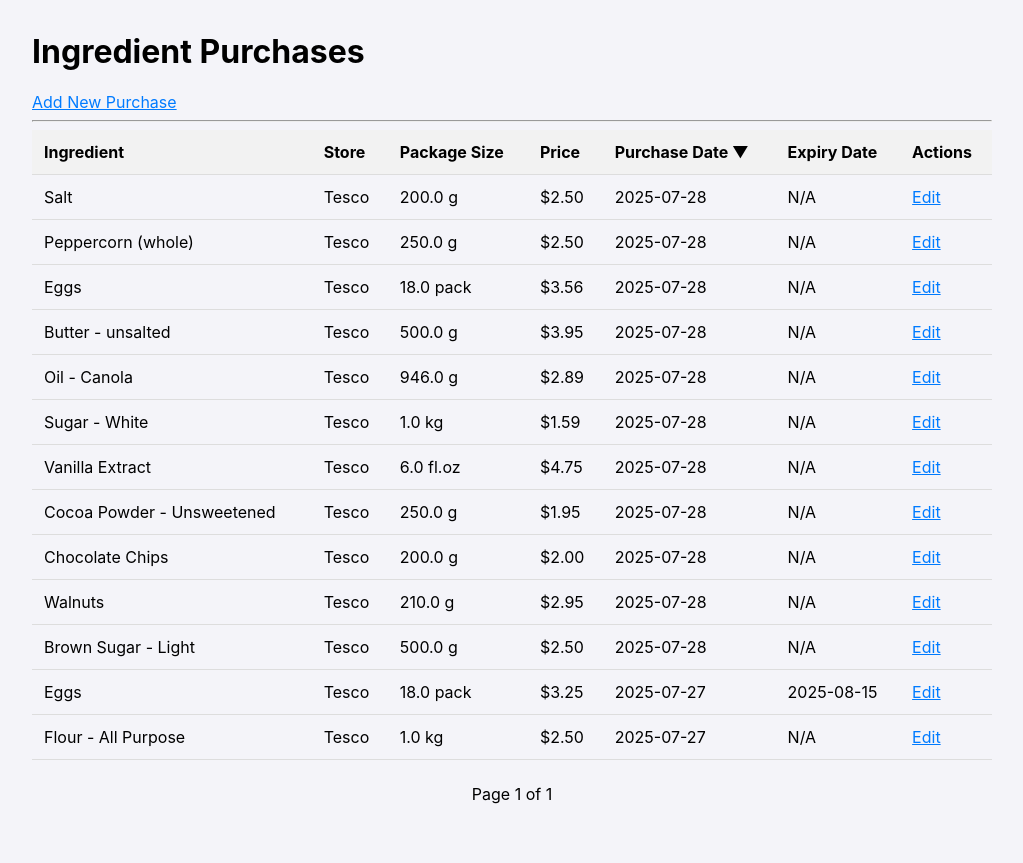
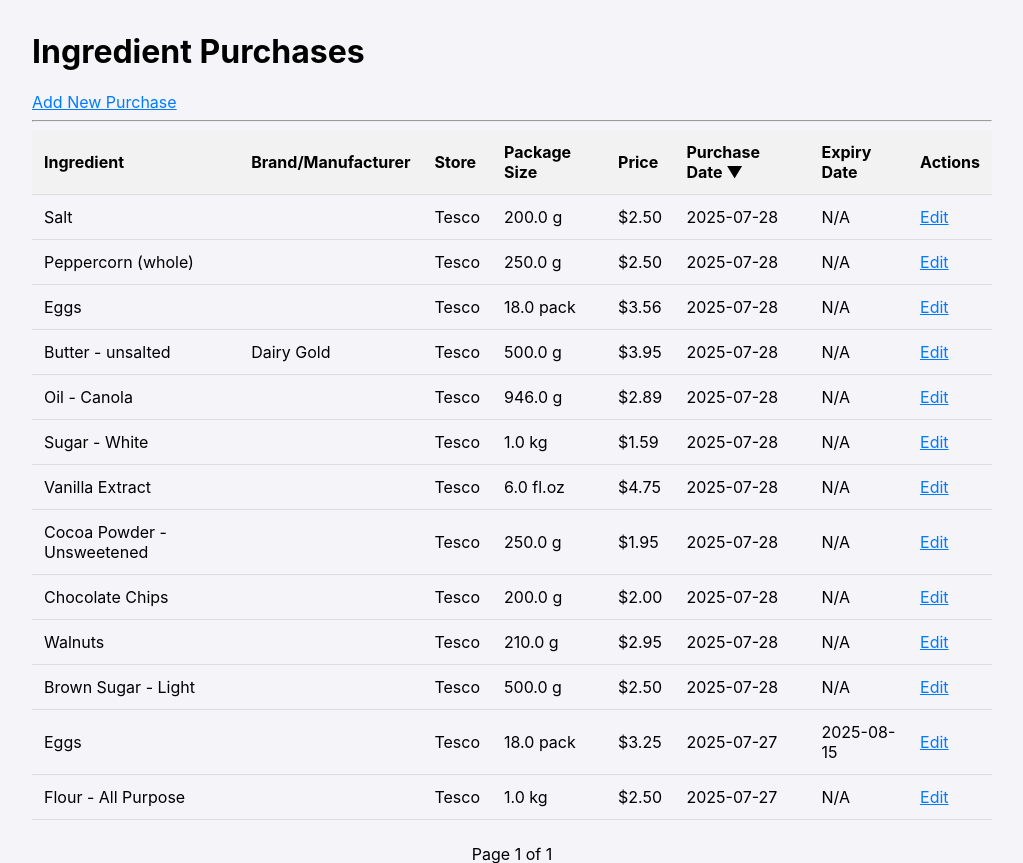
Before and after one commit to davidknapik/recipe_manager, a Flask app: page /ingredients in a window 1280 px wide. Shown: the part 52-915 px from the top of the page, without its empty margins (128-1151 px from the left). Before the commit the page ends 856 px from the top, so only its background shows below. Run offline with Flask 3, Linux system fonts and the light colour scheme; data comes from the database, SQL or seed files in the repository; both versions use the stored data as it was after the commit.

Commit message:
Prompt 8 - added manufacturer/brand to ingredient purchase data

```diff
--- a/app.py
+++ b/app.py
@@ -355,6 +355,7 @@ def list_ingredients():
 def add_ingredient():
     if request.method == 'POST':
         name = request.form['name'].strip()
+        brand = request.form['brand'].strip()
         store = request.form['store']
         package_amount = request.form['package_amount']
         package_unit = request.form['package_unit']
@@ -375,9 +376,9 @@ def add_ingredient():
                 cursor.execute("INSERT INTO ingredients (name) VALUES (?)", (name,))
                 ingredient_id = cursor.lastrowid
             cursor.execute('''
-                INSERT INTO ingredient_purchases (ingredient_id, store, package_amount, package_unit, price, purchase_date, expiry_date)
-                VALUES (?, ?, ?, ?, ?, ?, ?)
-            ''', (ingredient_id, store, float(package_amount), package_unit, float(price), purchase_date, expiry_date))
+                INSERT INTO ingredient_purchases (ingredient_id, brand, store, package_amount, package_unit, price, purchase_date, expiry_date)
+                VALUES (?, ?, ?, ?, ?, ?, ?, ?)
+            ''', (ingredient_id, brand, store, float(package_amount), package_unit, float(price), purchase_date, expiry_date))
             db.commit()
             flash('Ingredient purchase added successfully!', 'success')
             return redirect(url_for('list_ingredients'))
@@ -389,7 +390,7 @@ def add_ingredient():
 def edit_ingredient(purchase_id):
     db = get_db()
     purchase = db.execute('''
-        SELECT ip.id, ip.store, ip.package_amount, ip.package_unit, ip.price, ip.purchase_date, ip.expiry_date, i.name
+        SELECT ip.id, ip.brand, ip.store, ip.package_amount, ip.package_unit, ip.price, ip.purchase_date, ip.expiry_date, i.name
         FROM ingredient_purchases ip
         JOIN ingredients i ON ip.ingredient_id = i.id
         WHERE ip.id = ?
@@ -401,6 +402,7 @@ def edit_ingredient(purchase_id):
 
     if request.method == 'POST':
         name = request.form['name'].strip()
+        brand = request.form['brand'].strip()
         store = request.form['store']
         package_amount = request.form['package_amount']
         package_unit = request.form['package_unit']
@@ -423,10 +425,10 @@ def edit_ingredient(purchase_id):
 
         cursor.execute('''
             UPDATE ingredient_purchases
-            SET ingredient_id = ?, store = ?, package_amount = ?, package_unit = ?,
+            SET ingredient_id = ?, brand = ?, store = ?, package_amount = ?, package_unit = ?,
                 price = ?, purchase_date = ?, expiry_date = ?
             WHERE id = ?
-        ''', (ingredient_id, store, float(package_amount), package_unit, float(price),
+        ''', (ingredient_id, brand, store, float(package_amount), package_unit, float(price),
               purchase_date, expiry_date, purchase_id))
         db.commit()
 
--- a/setup_db.py
+++ b/setup_db.py
@@ -17,6 +17,7 @@ cursor.execute('''
 CREATE TABLE IF NOT EXISTS ingredient_purchases (
     id INTEGER PRIMARY KEY AUTOINCREMENT,
     ingredient_id INTEGER NOT NULL,
+    brand TEXT,
     store TEXT,
     package_amount REAL NOT NULL,
     package_unit TEXT NOT NULL,
--- a/templates/ingredient_form.html
+++ b/templates/ingredient_form.html
@@ -13,6 +13,9 @@
 
         <label for="name">Ingredient Name (e.g., Bread Flour)</label>
         <input type="text" name="name" id="name" value="{{ purchase.name if purchase else '' }}" required>
+
+        <label for="brand">Brand/Manufacturer (Optional)</label>
+        <input type="text" name="brand" id="brand" value="{{ purchase.brand if purchase else '' }}">
 
         <label for="store">Store (e.g., Tesco)</label>
         <input type="text" name="store" id="store" value="{{ purchase.store if purchase else '' }}" required>
--- a/templates/ingredients.html
+++ b/templates/ingredients.html
@@ -16,6 +16,7 @@
               {% endmacro %}
 
               {{ sortable_header('name', 'Ingredient') }}
+              <th>Brand/Manufacturer</th>
               {{ sortable_header('store', 'Store') }}
               <th>Package Size</th>
               <th>Price</th>
@@ -28,6 +29,7 @@
           {% for p in purchases %}
           <tr>
               <td>{{ p.name }}</td>
+              <td>{{ p.brand or '' }}</td>
               <td>{{ p.store }}</td>
               <td>{{ p.package_amount }} {{ p.package_unit }}</td>
               <td>${{ '%.2f'|format(p.price) }}</td>
@@ -39,7 +41,7 @@
           </tr>
           {% else %}
           <tr>
-              <td colspan="7">No ingredient purchases found.</td>
+              <td colspan="8">No ingredient purchases found.</td>
           </tr>
           {% endfor %}
       </tbody>
```
Also changed, not shown: ai_prompt.txt (+41 -0 lines), recipes.db.
